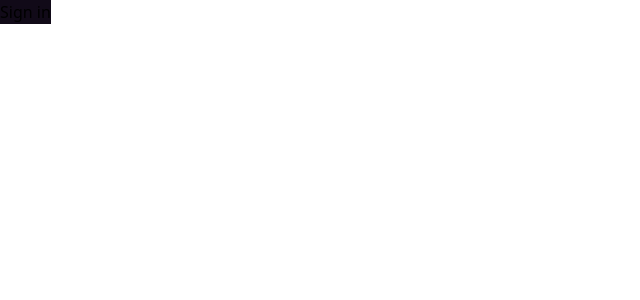
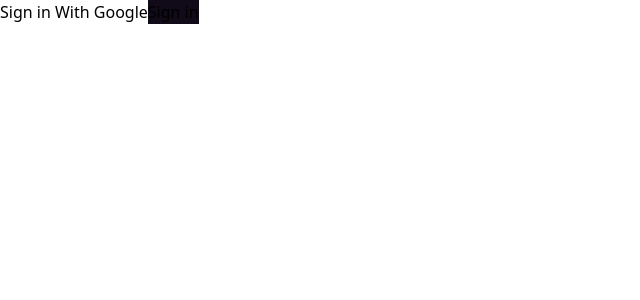
Before and after one commit to thunder-godd/spika, a Next.js app: page /Auth in a window 1280 px wide. Shown: the top 300 px of the page, without its empty margins (0-640 px from the left). Built offline with nearby package versions, Linux system fonts and the light colour scheme.

Commit message:
edited Auth

```diff
--- a/pages/Auth/index.jsx
+++ b/pages/Auth/index.jsx
@@ -7,11 +7,14 @@ import { auth, signInWithGoogle } from "../../utils/firebase";
 const SignIn = () => {
 	return (
 		<>
-			<button
-				className="bg-dark-purple border-light-purple"
-				onClick={signInWithGoogle}>
-				Sign in
-			</button>
+			<div className="max-w-sm border-light-purple">
+				Sign in With Google
+				<button
+					className="bg-dark-purple border-light-purple"
+					onClick={signInWithGoogle}>
+					Sign in
+				</button>
+			</div>
 		</>
 	);
 };
```
